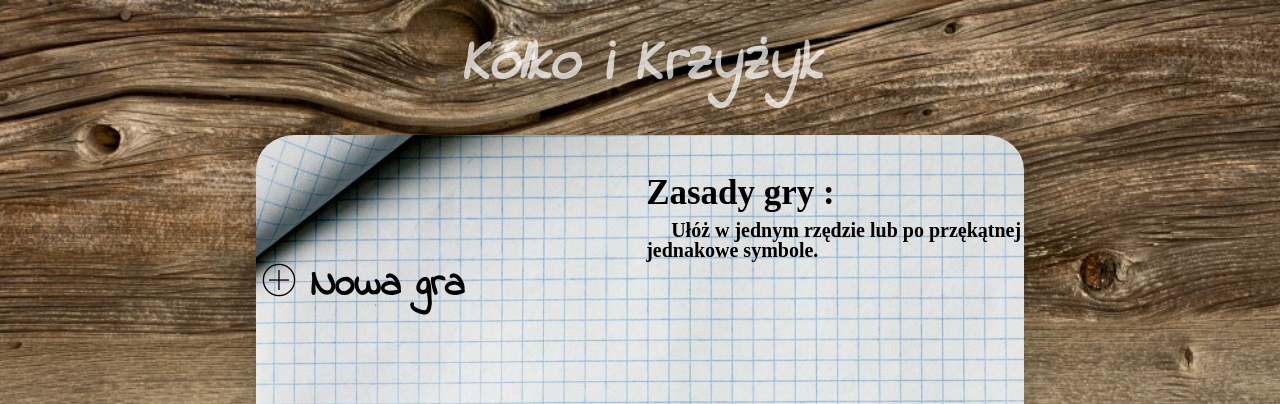
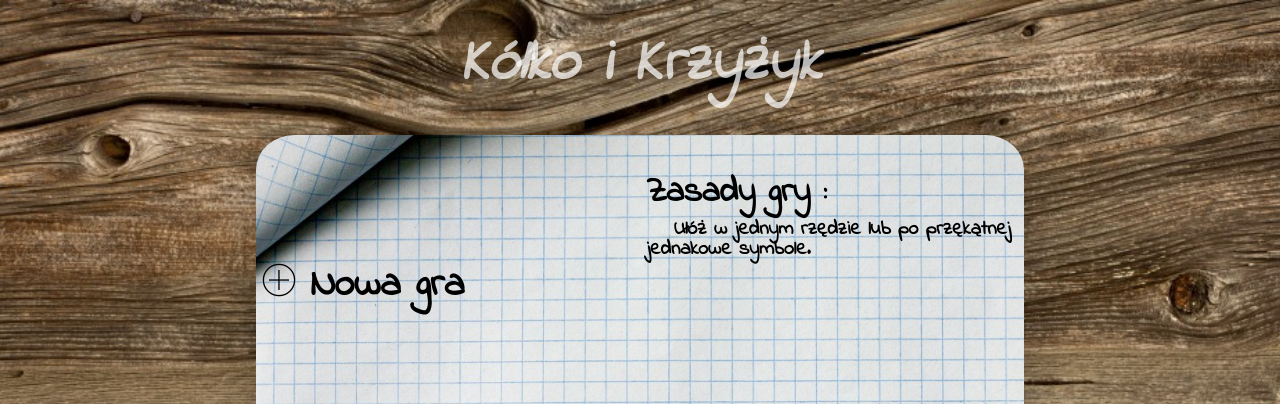
Before and after one commit to piwanicki/TicTacToeGame, a website: page index.html in a window 1280 px wide. Shown: the top 404 px of the page. Drawn offline with nearby package versions, Linux system fonts and the light colour scheme; some packages are replaced by stand-ins of ours; a script that the page names is missing.

```diff
--- a/css/html5reset.css
+++ b/css/html5reset.css
@@ -16,7 +16,7 @@
     padding: 0;
     border: 0;
     outline: 0;
-    /* font-size: 100%; */
+    font-size: 100%;
     vertical-align: center;
     background: transparent;
 }
--- a/style.css
+++ b/style.css
@@ -1,5 +1,5 @@
 body {
-  /* font-family: "Indie Flower", cursive; */
+  font-family: "Indie Flower", cursive;
   font-size: 20px;
   font-weight: 300;
   text-rendering: optimizeLegibility;
@@ -14,7 +14,7 @@
   -o-background-size: cover;
   background-size: cover;
   background-attachment: fixed;
-  min-height: 105vh;
+  min-height: 115vh;
 }
 
 * {
@@ -36,8 +36,8 @@
 
 .container {
   margin-left: 20vw;
-  margin-top: 40px;
-  top: 50%;
+  margin-bottom: 40px;
+  top: 0;
   width: 60%;
   height: 700px;
   box-shadow: 0px 10px 60px rgba(0, 0, 0, 0.1);
```
